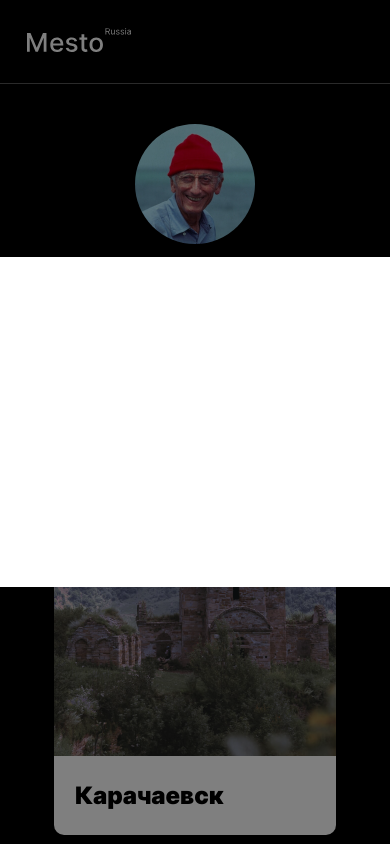
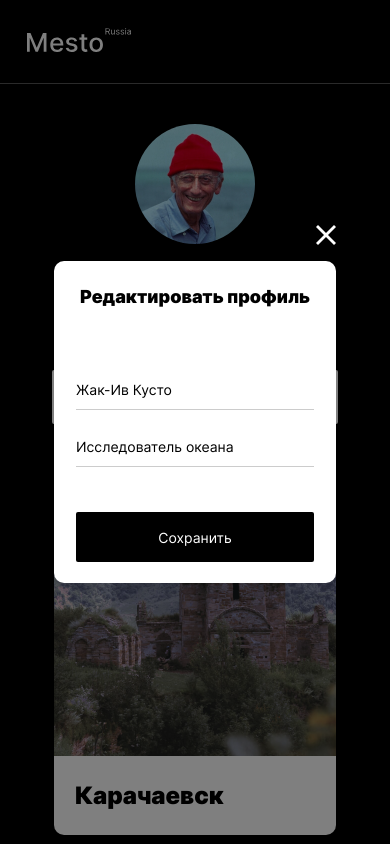
Before and after one commit to rmxr/mesto-project-bootcamp, a plain HTML site: page index.html in a window 390 px wide. Shown: the top 844 px of the page. Drawn offline with Linux system fonts and the light colour scheme.

Commit message:
feat: finish making basic layout

```diff
--- /dev/null
+++ b/blocks/popup/__caption/popup__caption.css
@@ -0,0 +1,18 @@
+.popup__caption {
+  font-size: 24px;
+  font-weight: 900;
+  line-height: 29px;
+  letter-spacing: 0em;
+  text-align: left;
+  color: black;
+  margin: 34px auto 0 36px;
+}
+
+@media screen and (max-width: 550px) {
+  .popup__caption {
+    font-size: 18px;
+    line-height: 22px;
+    margin: 25px auto 0;
+    text-align: center;
+  }
+}
--- a/blocks/popup/__close-button/popup__close-button.css
+++ b/blocks/popup/__close-button/popup__close-button.css
@@ -11,3 +11,13 @@
 .popup__close-button:hover {
   opacity: .6;
 }
+
+@media screen and (max-width: 550px) {
+  .popup__close-button {
+    width: 20px;
+    height: 20px;
+    background-size: 20px;
+    right: 0;
+    top: -36px;
+  }
+}
--- a/blocks/popup/__container/popup__container.css
+++ b/blocks/popup/__container/popup__container.css
@@ -4,8 +4,14 @@
   min-width: 430px;
   min-height: 330px;
   border-radius: 10px;
-  opacity: 1;
   top: 50%;
   left: 50%;
   transform: translate(-50%, -50%);
 }
+
+@media screen and (max-width: 550px) {
+  .popup__container {
+    min-width: 282px;
+    min-height: 322px;
+  }
+}
--- /dev/null
+++ b/blocks/popup/__form-item/_button/popup__form-item_button.css
@@ -0,0 +1,25 @@
+.popup__form-item_button {
+  padding: 0;
+  margin-top: 48px;
+  background-color: black;
+  font-size: 18px;
+  font-weight: 400;
+  line-height: 22px;
+  letter-spacing: 0em;
+  text-align: center;
+  color: white;
+  border-radius: 2px;
+  min-height: 50px;
+}
+
+.popup__form-item_button:hover {
+  opacity: .8;
+}
+
+@media screen and (max-width: 550px) {
+  .popup__form-item_button {
+    margin-top: 45px;
+    font-size: 14px;
+    line-height: 17px;
+  }
+}
--- /dev/null
+++ b/blocks/popup/__form-item/_text/popup__form-item_text.css
@@ -0,0 +1,12 @@
+.popup__form-item_text {
+  box-sizing: border-box;
+  margin-bottom: 30px;
+  padding: 0 0 13px 0;
+  max-height: 27px;
+  font-size: 14px;
+  font-weight: 400;
+  line-height: 17px;
+  letter-spacing: 0em;
+  text-align: left;
+  border-bottom: 1px solid rgba(0, 0, 0, .2);
+}
--- /dev/null
+++ b/blocks/popup/__form-item/popup__form-item.css
@@ -0,0 +1,13 @@
+.popup__form-item {
+  border: none;
+  font-family: inherit;
+  display: block;
+  margin: 0 auto 0;
+  min-width: 358px;
+}
+
+@media screen and (max-width: 550px) {
+  .popup__form-item {
+    min-width: 238px;
+  }
+}
--- /dev/null
+++ b/blocks/popup/__form/popup__form.css
@@ -0,0 +1,11 @@
+.popup__form {
+  margin: 54px auto 0;
+}
+
+@media screen and (max-width: 550px) {
+  .popup__form {
+    margin-top: 75px;
+  }
+
+  ;
+}
--- a/index.html
+++ b/index.html
@@ -12,9 +12,14 @@
   <!-- Popup -->
   <div class="popup popup_opened">
     <div class="popup__container">
-      <div class="popup__close-button">
-
-      </div>
+      <div class="popup__close-button"></div>
+      <p class="popup__caption">Редактировать профиль</p>
+      <form class="popup__form" action="">
+        <input class="popup__form-item popup__form-item_text" type="text" name="name" value="Жак-Ив Кусто">
+        <input class="popup__form-item popup__form-item_text" type="text" name="description"
+          value="Исследователь океана">
+        <input class="popup__form-item popup__form-item_button" type="submit" value="Сохранить">
+      </form>
     </div>
   </div>
   <!-- Шапка -->
@@ -103,6 +108,7 @@
   <footer class="footer">
     <p class="footer__author">&copy; 2020 Mesto Russia</p>
   </footer>
+  <script src="./script.js"></script>
 </body>
 
 </html>
--- a/pages/index.css
+++ b/pages/index.css
@@ -27,7 +27,12 @@
 @import url(../blocks/cards/__like-button/cards__like-button.css);
 @import url(../blocks/popup/__container/popup__container.css);
 @import url(../blocks/popup/__close-button/popup__close-button.css);
+@import url(../blocks/popup/__caption/popup__caption.css);
+@import url(../blocks/popup/__form/popup__form.css);
+@import url(../blocks/popup/__form-item/popup__form-item.css);
 
 /* Модификаторы */
 @import url(../blocks/cards/__like-button/_active/cards__like-button_active.css);
 @import url(../blocks/popup/_opened/popup_opened.css);
+@import url(../blocks/popup/__form-item/_text/popup__form-item_text.css);
+@import url(../blocks/popup/__form-item/_button/popup__form-item_button.css);
--- /dev/null
+++ b/script.js
@@ -0,0 +1,22 @@
+const editButton = document.querySelector(".profile__edit-button");
+const closeButton = document.querySelector(".popup__close-button");
+const likeButton = document.querySelectorAll(".cards__like-button");
+const popup = document.querySelector(".popup");
+
+function openPopup() {
+  popup.classList.add("popup_opened");
+};
+
+function closePopup() {
+  popup.classList.remove("popup_opened");
+}
+
+function like(e) {
+  e.currentTarget.classList.toggle("cards__like-button_active");
+}
+
+editButton.addEventListener("click", openPopup);
+closeButton.addEventListener("click", closePopup);
+likeButton.forEach(button => {
+  button.addEventListener("click", like);
+});
```
Also changed, not shown: README.md.
